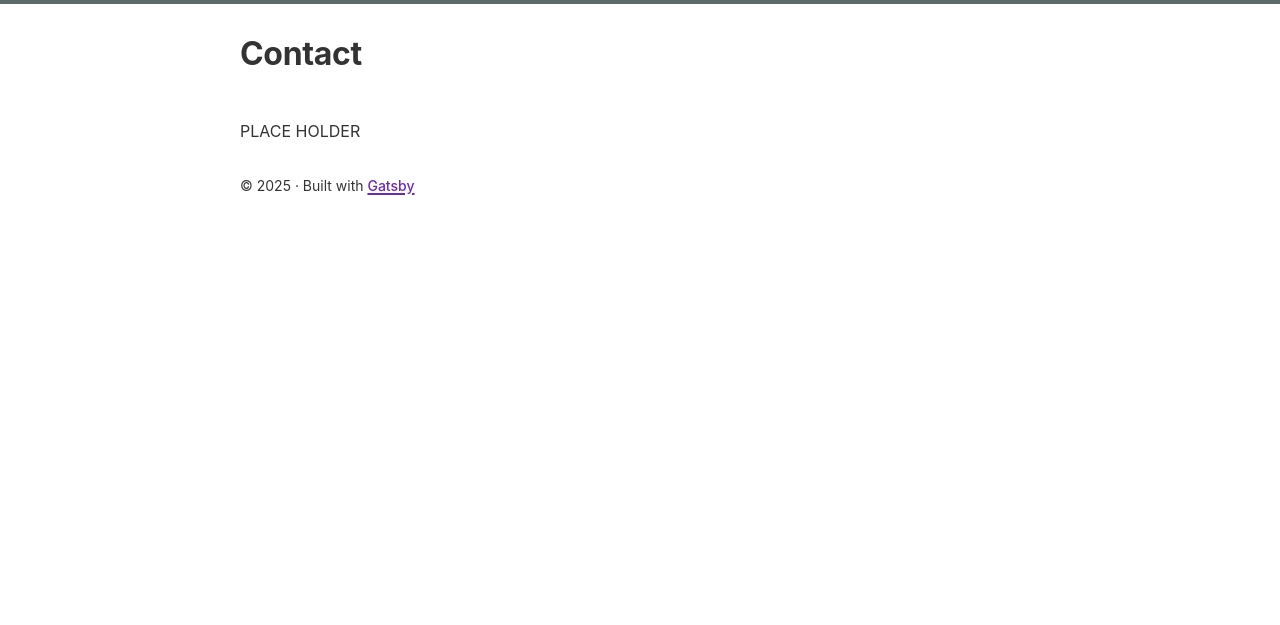
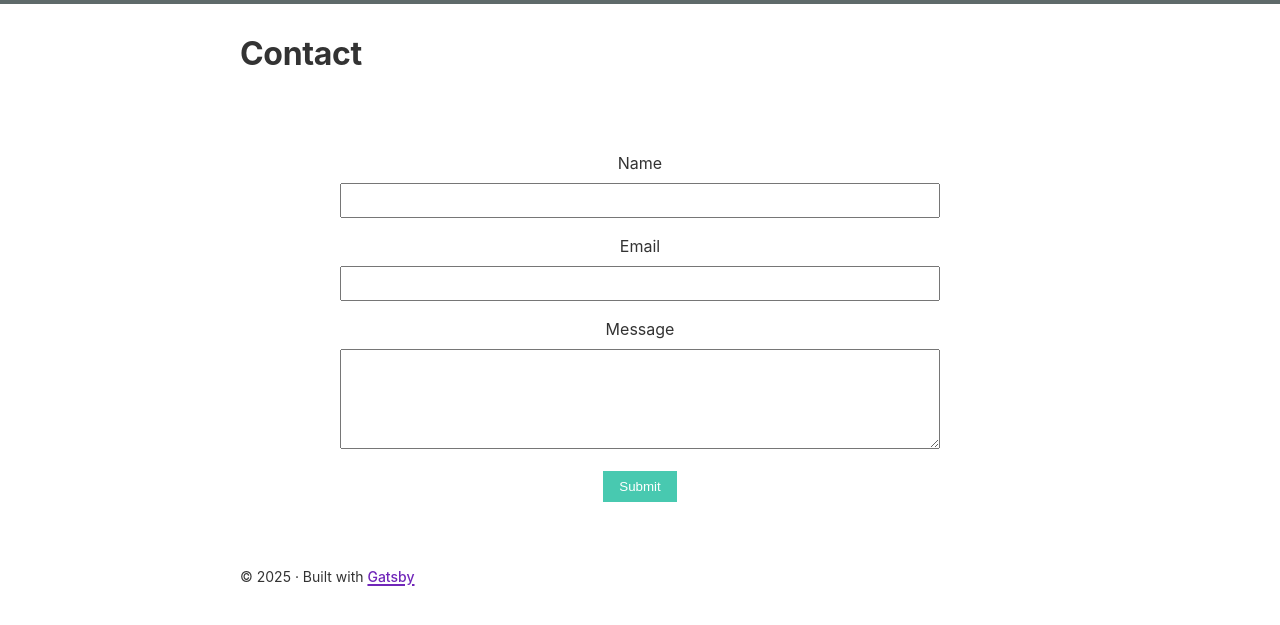
Before and after one commit to sf-ranojoy/my-portfolio, a Gatsby site: page /contact in a window 1280 px wide. Shown: the part 41-666 px from the top of the page. Built offline with nearby package versions, Linux system fonts and the light colour scheme; Gatsby itself is replaced by a stand-in of ours.

Commit message:
v2025.01.02

```diff
--- a/package.json
+++ b/package.json
@@ -9,6 +9,7 @@
     "@emotion/styled": "^11.14.0",
     "@mui/material": "^6.4.1",
     "aos": "^2.3.4",
+    "axios": "^1.7.9",
     "gatsby": "^5.14.1",
     "gatsby-plugin-image": "^3.14.0",
     "gatsby-plugin-manifest": "^5.14.0",
@@ -45,5 +46,4 @@
     "url": "https://github.com/gatsbyjs/gatsby/issues"
   },
   "deploy": "gatsby build && gh-pages -d public -b main"
-
 }
--- a/src/components/ContactForm.js
+++ b/src/components/ContactForm.js
@@ -1,10 +1,81 @@
-import React from 'react';
+import React, { useState } from 'react';
+import axios from 'axios';
 
 const ContactForm = () => {
+  const [formData, setFormData] = useState({ name: '', email: '', message: '' });
+  const [submitted, setSubmitted] = useState(false);
+
+  const handleInputChange = (e) => {
+    const { name, value } = e.target;
+    setFormData({ ...formData, [name]: value });
+  };
+
+  const handleSubmit = async (e) => {
+    e.preventDefault();
+
+    try {
+      const googleFormUrl = 'https://docs.google.com/forms/u/0/d/e/1rTxjMO38rJJc2t3myg186xLADlpeKnpWnX2JOemrshc/formResponse';
+      const payload = new URLSearchParams();
+
+      // Replace entry.xxxx with the field IDs from your Google Form
+      payload.append('entry.1234567890', formData.name);
+      payload.append('entry.0987654321', formData.email);
+      payload.append('entry.1122334455', formData.message);
+
+      await axios.post(googleFormUrl, payload);
+      setSubmitted(true);
+    } catch (error) {
+      console.error('Error submitting the form', error);
+    }
+  };
+
+  if (submitted) {
+    return <p>Thank you for your message! I'll get back to you soon.</p>;
+  }
+
   return (
-    <>
-        {"PLACE HOLDER"}
-    </>
+    <section style={{ padding: '2rem', textAlign: 'center' }}>
+      <form onSubmit={handleSubmit} style={{ maxWidth: '600px', margin: '0 auto' }}>
+        <div style={{ marginBottom: '1rem' }}>
+          <label htmlFor="name">Name</label>
+          <input
+            type="text"
+            id="name"
+            name="name"
+            value={formData.name}
+            onChange={handleInputChange}
+            required
+            style={{ width: '100%', padding: '0.5rem', marginTop: '0.5rem' }}
+          />
+        </div>
+        <div style={{ marginBottom: '1rem' }}>
+          <label htmlFor="email">Email</label>
+          <input
+            type="email"
+            id="email"
+            name="email"
+            value={formData.email}
+            onChange={handleInputChange}
+            required
+            style={{ width: '100%', padding: '0.5rem', marginTop: '0.5rem' }}
+          />
+        </div>
+        <div style={{ marginBottom: '1rem' }}>
+          <label htmlFor="message">Message</label>
+          <textarea
+            id="message"
+            name="message"
+            value={formData.message}
+            onChange={handleInputChange}
+            required
+            style={{ width: '100%', padding: '0.5rem', marginTop: '0.5rem', minHeight: '100px' }}
+          ></textarea>
+        </div>
+        <button type="submit" style={{ padding: '0.5rem 1rem', backgroundColor: '#48C9B0', color: '#fff', border: 'none', cursor: 'pointer' }}>
+          Submit
+        </button>
+      </form>
+    </section>
   );
 };
 
--- a/src/pages/index.js
+++ b/src/pages/index.js
@@ -10,7 +10,6 @@ export default function Home() {
       <Header />
       <div>
         <Bio />
-        {/* <Carousel /> */}
         <HorizontalTimeline/>
       </div>
     </main>
```
Also changed, not shown: 1 other file.
